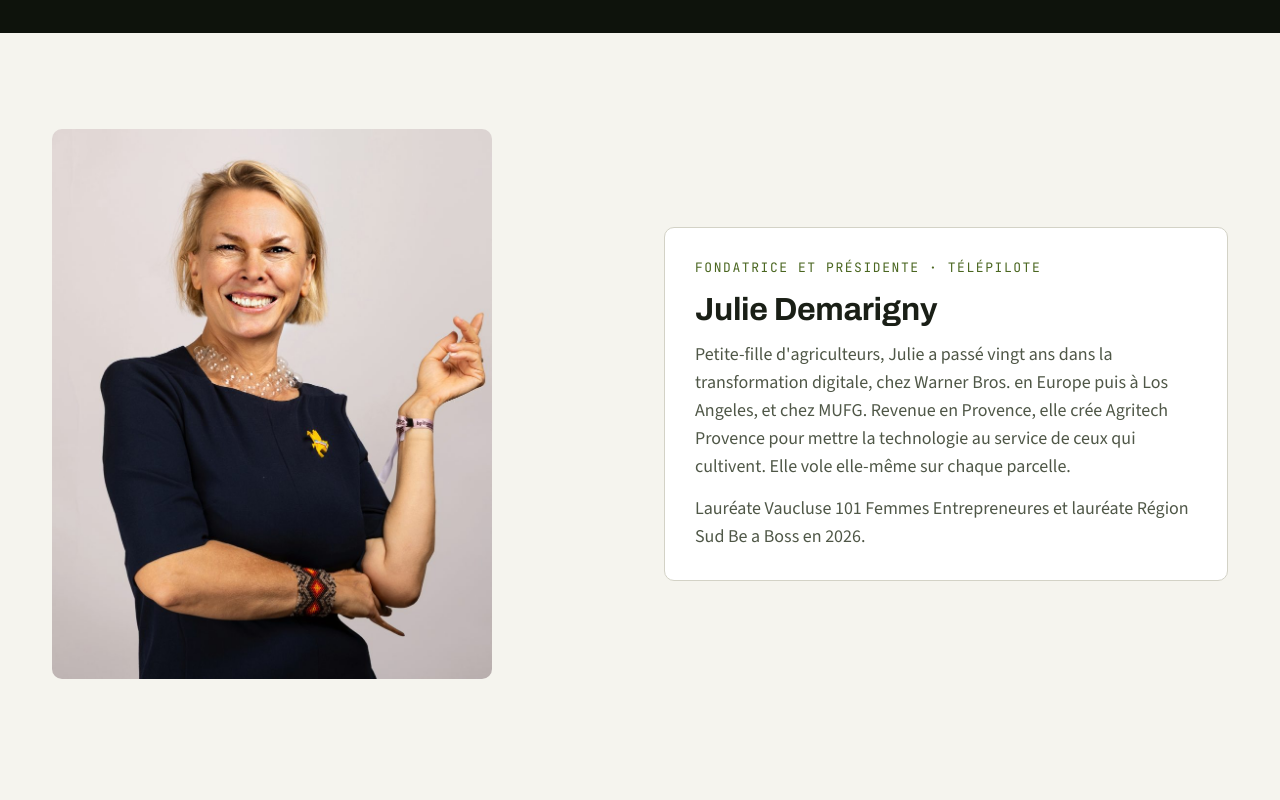
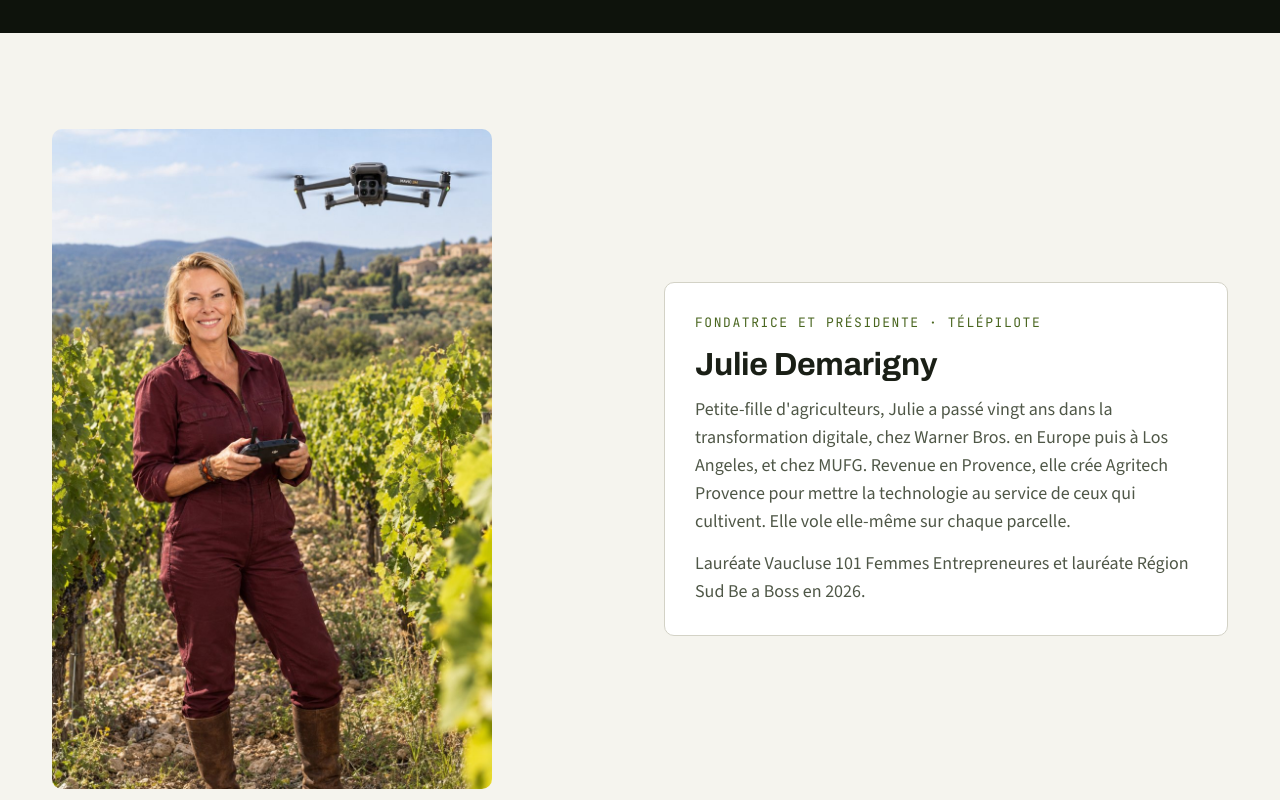
Before and after one commit to parvatee/agritechprovence-site, a plain HTML site: page equipe.html in a window 1280 px wide. Shown: the part 460-1260 px from the top of the page. Drawn offline with nearby package versions, Linux system fonts and the light colour scheme.

Commit message:
À propos : nouvelle photo de Julie dans les vignes
Co-Authored-By: Claude Opus 5.5 <noreply@anthropic.com>
Claude-Session: https://claude.ai/code/session_01A5VF2h49SNoSpjoHv5qAcH

```diff
--- a/equipe.html
+++ b/equipe.html
@@ -45,7 +45,7 @@
 
 <section class="section">
 <div class="wrap grid" style="--min:320px;gap:48px;align-items:center">
-<figure class="fig" style="max-width:440px"><img src="assets/img/julie-portrait.jpg" alt="Portrait de Julie Demarigny, fondatrice d'Agritech Provence" width="900" height="1125" style="border-radius:var(--rayon)"></figure>
+<figure class="fig" style="max-width:440px"><img src="assets/img/julie-terrain.jpg" alt="Julie Demarigny, télépilote, aux commandes du drone dans une vigne du Luberon" width="900" height="1350" style="border-radius:var(--rayon)"></figure>
 <div class="card">
 <p class="eyebrow">Fondatrice et présidente · télépilote</p>
 <h2 style="font-size:32px">Julie Demarigny</h2>
```
Also changed, not shown: _src/pages/equipe.html (+1 -1 lines), assets/img/julie-terrain.jpg (added).
